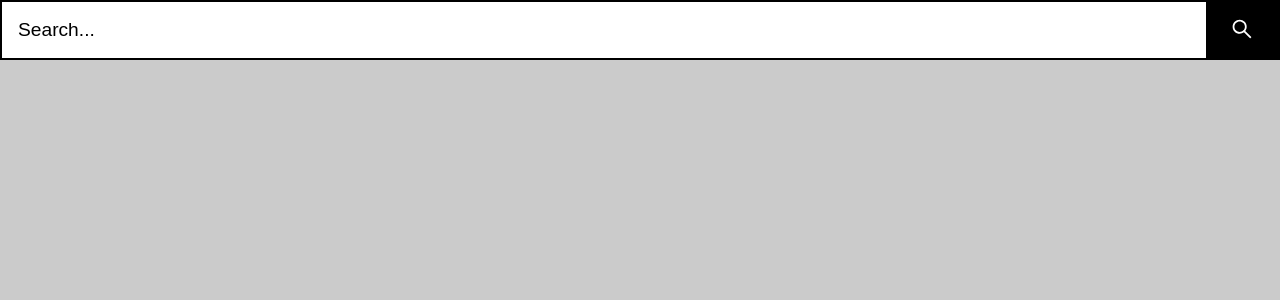
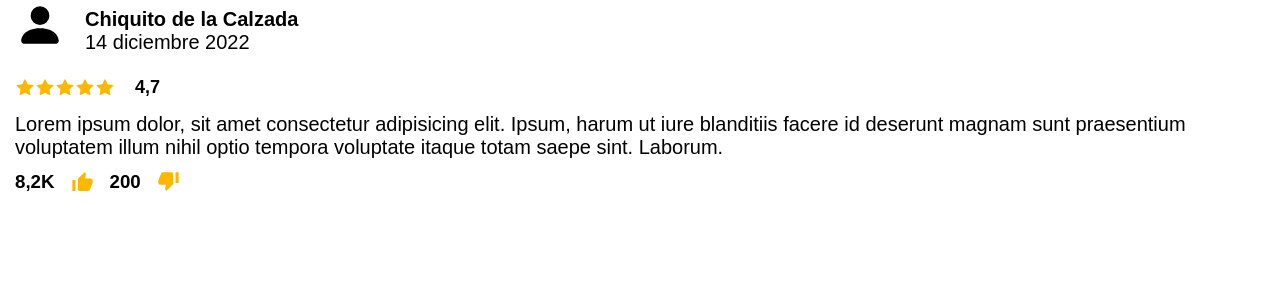
Before and after one commit to camilorocca/checkapp, a React (Create React App) app: page / in a window 1280 px wide. Shown: the top 300 px of the page. Built offline with nearby package versions, Linux system fonts and the light colour scheme.

Commit message:
The comment box has been created

```diff
--- /dev/null
+++ b/src/components/comment/CommentBox.jsx
@@ -0,0 +1,49 @@
+import React from 'react'
+import {CommentBoxContainer, ContainerPersonAndFirst,PersonContainer,
+  FirstContainer,SecondContainer,ThirdContainer} from './CommentBox_styled'
+
+import {BsFillPersonFill} from 'react-icons/bs'
+import {AiFillStar} from 'react-icons/./ai'
+import {IoMdThumbsUp}from 'react-icons/./io'
+import {IoMdThumbsDown}from 'react-icons/./io'
+
+const CommentBox = () => {
+  return (
+    <CommentBoxContainer>
+      <ContainerPersonAndFirst>
+       <PersonContainer>
+          <BsFillPersonFill/>
+       </PersonContainer>
+       <FirstContainer>
+          <h4>
+          Chiquito de la Calzada
+          </h4>
+          <p>
+          14 diciembre 2022
+          </p>
+       </FirstContainer>
+     </ContainerPersonAndFirst>
+      <SecondContainer>
+          <AiFillStar/>
+          <AiFillStar/>
+          <AiFillStar/>
+          <AiFillStar/>
+          <AiFillStar/>
+          <h2>4,7</h2>
+      </SecondContainer>
+      <p>
+        Lorem ipsum dolor, sit amet consectetur adipisicing elit. Ipsum, harum ut iure blanditiis facere id deserunt magnam sunt praesentium voluptatem illum nihil optio tempora voluptate itaque totam saepe sint. Laborum.
+      </p>
+      <ThirdContainer>
+         <h3>8,2K</h3>
+         <IoMdThumbsUp/>
+         <h3>200</h3>
+         <IoMdThumbsDown/>
+      </ThirdContainer>
+    </CommentBoxContainer>
+
+
+  )
+}
+
+export default CommentBox
--- /dev/null
+++ b/src/components/comment/CommentBox_styled.js
@@ -0,0 +1,59 @@
+import styled from "styled-components"
+
+export const CommentBoxContainer = styled.div`
+height:100vh;
+padding-left: 15px;
+
+ >p{
+  margin-top: 15px;
+  font-size: 20px;
+
+  }
+  ;
+  `
+
+export const ContainerPersonAndFirst = styled.div`
+  display: flex;
+  font-size: 25px;
+  gap:15px;
+  align-items: center;
+  `
+
+export const PersonContainer = styled.div`
+ font-size: 50px;
+ `
+
+export const FirstContainer = styled.div`
+    display: flex;
+    flex-direction: column;
+    position: absolute;
+    font-size:20px;
+    margin-left: 70px;
+    `
+
+
+export const SecondContainer = styled.div`
+    display: flex;
+    margin-top: 15px;
+    font-size: 20px;
+    align-items: center;
+    >SVG{display: flex;
+    font-size: 20px;
+    color: #FCB700; }
+    >h2{
+     margin-left: 20px;
+     font-size: large;
+     font-weight: 20px;
+     }
+     `
+
+export const ThirdContainer = styled.div`
+    display: flex;
+    gap:15px;
+    align-items: center;
+    padding-top: 10px;
+    >SVG{
+     font-size: 25px;
+     color: #FCB700;
+    }
+   `
--- a/src/views/home/Home.jsx
+++ b/src/views/home/Home.jsx
@@ -1,22 +1,18 @@
 import React from "react";
 import { useState } from "react";
-
 import NavBar from "../../components/navBar/NavBar";
 import SearchBar from "../../components/searchBar/SearchBar";
+import CommentBox from "../../components/comment/CommentBox";
 
 const Home = () => {
    const [navOrSearch, setNavOrSearch] = useState(false);
    return (
+
       <React.Fragment>
-         {navOrSearch == true ? (
-            <NavBar navOrSearch={navOrSearch} setNavOrSearch={setNavOrSearch} />
-         ) : (
-            <SearchBar
-               navOrSearch={navOrSearch}
-               setNavOrSearch={setNavOrSearch}
-            />
-         )}
+
+         <CommentBox/>
       </React.Fragment>
+
    );
 };
 
```
